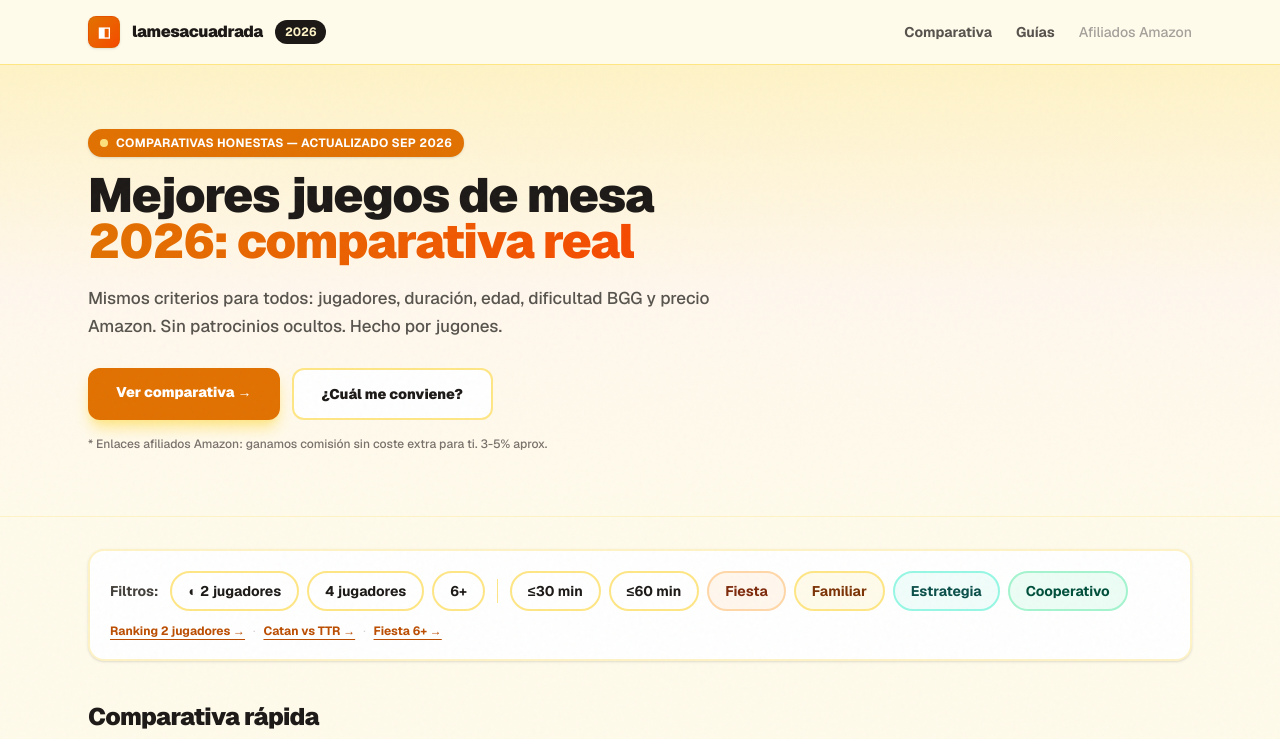
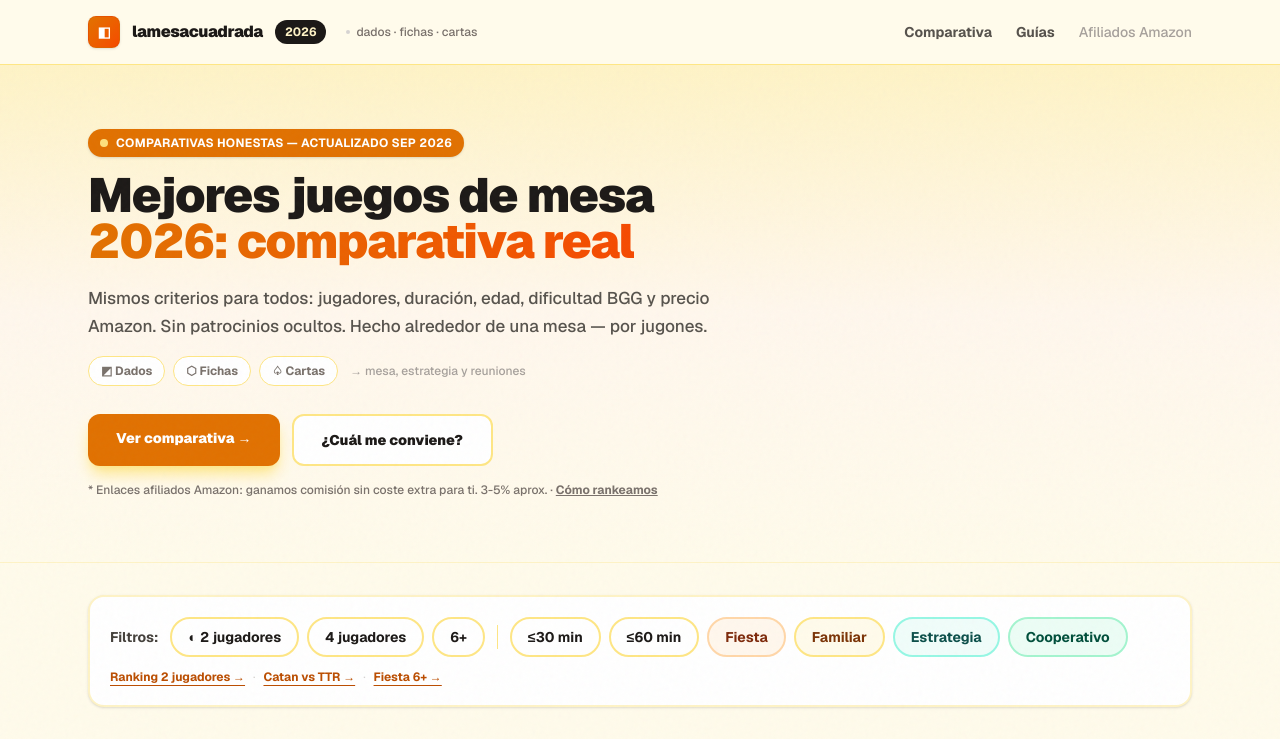
Before and after one commit to ReplikanteK/lamesacuadrada, a Next.js app: page / in a window 1280 px wide. Shown: the top 739 px of the page. Built offline with nearby package versions, Linux system fonts and the light colour scheme.

Commit message:
style(P2): identidad mesa ligera
- page.tsx hero: dados/fichas/cartas pills + mesa tagline + metodologia link en disclosure
- page.tsx header: subline dados·fichas·cartas
- GameCard: hover -translate-y + shadow-xl + transition-all
- footer: ◧ + BGG fuente

Co-Authored-By: internal-model

```diff
--- a/src/app/page.tsx
+++ b/src/app/page.tsx
@@ -63,6 +63,7 @@ export default async function Home({ searchParams }: { searchParams: Promise<Sea
             <div className="w-8 h-8 bg-gradient-to-br from-amber-600 to-orange-600 text-white flex items-center justify-center rounded-lg font-black text-sm shadow-sm border border-amber-700/20">◧</div>
             <span className="font-black tracking-tight text-stone-900">lamesacuadrada</span>
             <span className="text-xs font-bold bg-stone-900 text-amber-100 px-2.5 py-1 rounded-full">2026</span>
+            <span className="hidden sm:inline-flex items-center gap-1.5 text-xs font-medium text-stone-500 ml-2"><span className="w-1 h-1 bg-stone-300 rounded-full" /> dados · fichas · cartas</span>
           </div>
           <nav className="hidden sm:flex gap-6 text-sm font-bold">
             <a href="#comparativa" className="text-stone-600 hover:text-amber-700">Comparativa</a>
@@ -83,8 +84,14 @@ export default async function Home({ searchParams }: { searchParams: Promise<Sea
             <span className="bg-gradient-to-r from-amber-600 to-orange-600 bg-clip-text text-transparent">2026: comparativa real</span>
           </h1>
           <p className="mt-5 text-[17px] leading-7 text-stone-600 max-w-2xl font-medium">
-            Mismos criterios para todos: jugadores, duración, edad, dificultad BGG y precio Amazon. Sin patrocinios ocultos. Hecho por jugones.
+            Mismos criterios para todos: jugadores, duración, edad, dificultad BGG y precio Amazon. Sin patrocinios ocultos. Hecho alrededor de una mesa — por jugones.
           </p>
+          <div className="mt-4 flex items-center gap-2 text-xs font-bold text-stone-500">
+            <span className="inline-flex items-center gap-1.5 bg-white border border-amber-200 rounded-full px-3 py-1.5">◩ Dados</span>
+            <span className="inline-flex items-center gap-1.5 bg-white border border-amber-200 rounded-full px-3 py-1.5">⬡ Fichas</span>
+            <span className="inline-flex items-center gap-1.5 bg-white border border-amber-200 rounded-full px-3 py-1.5">♤ Cartas</span>
+            <span className="hidden sm:inline text-stone-400 font-medium ml-1">→ mesa, estrategia y reuniones</span>
+          </div>
           <div className="mt-7 flex flex-wrap gap-3">
             <a href="#comparativa" className="bg-amber-600 text-white px-7 py-3.5 rounded-xl text-sm font-black hover:bg-amber-700 shadow-lg shadow-amber-200 transition">
               Ver comparativa →
@@ -93,7 +100,7 @@ export default async function Home({ searchParams }: { searchParams: Promise<Sea
               ¿Cuál me conviene?
             </a>
           </div>
-          <p className="mt-4 text-xs font-medium text-stone-500">* Enlaces afiliados Amazon: ganamos comisión sin coste extra para ti. 3-5% aprox.</p>
+          <p className="mt-4 text-xs font-medium text-stone-500">* Enlaces afiliados Amazon: ganamos comisión sin coste extra para ti. 3-5% aprox. · <Link href="/metodologia" className="underline hover:text-amber-700 font-bold">Cómo rankeamos</Link></p>
         </div>
       </section>
 
@@ -245,8 +252,8 @@ export default async function Home({ searchParams }: { searchParams: Promise<Sea
 
       <footer className="border-t-2 border-amber-100 bg-white mt-auto">
         <div className="max-w-6xl mx-auto px-6 py-6 text-xs font-medium text-stone-500 flex flex-col sm:flex-row justify-between gap-2">
-          <span>© 2026 lamesacuadrada — Independiente. No patrocinado. Hecho alrededor de una mesa. · <Link href="/metodologia" className="underline hover:text-amber-700">Metodología</Link></span>
-          <span>Afiliados Amazon · Precios Sep 2026 orientativos · {games.length} juegos</span>
+          <span>© 2026 lamesacuadrada — Independiente. No patrocinado. Hecho alrededor de una mesa ◧ · <Link href="/metodologia" className="underline hover:text-amber-700">Metodología</Link></span>
+          <span>Afiliados Amazon · Precios Sep 2026 orientativos · {games.length} juegos · BGG como fuente</span>
         </div>
       </footer>
       <script
--- a/src/components/GameCard.tsx
+++ b/src/components/GameCard.tsx
@@ -5,10 +5,10 @@ import { gameDetails } from "@/data/gameDetails";
 export function GameCard({ game }: { game: Game }) {
   return (
     <div
-      className={`bg-white rounded-2xl border p-6 flex flex-col shadow-sm relative overflow-hidden ${
+      className={`bg-white rounded-2xl border p-6 flex flex-col shadow-sm relative overflow-hidden hover:-translate-y-0.5 ${
         game.highlight
-          ? "border-amber-300 shadow-lg ring-1 ring-amber-100 scale-[1.02]"
-          : "border-amber-100 hover:border-amber-200 hover:shadow-md transition"
+          ? "border-amber-300 shadow-lg ring-1 ring-amber-100 scale-[1.02] hover:shadow-xl"
+          : "border-amber-100 hover:border-amber-200 hover:shadow-md transition-all duration-200"
       }`}
     >
       <div className={`absolute top-0 left-0 right-0 h-1 ${game.highlight ? "bg-gradient-to-r from-amber-500 to-orange-600" : "bg-amber-200"}`} />
```
